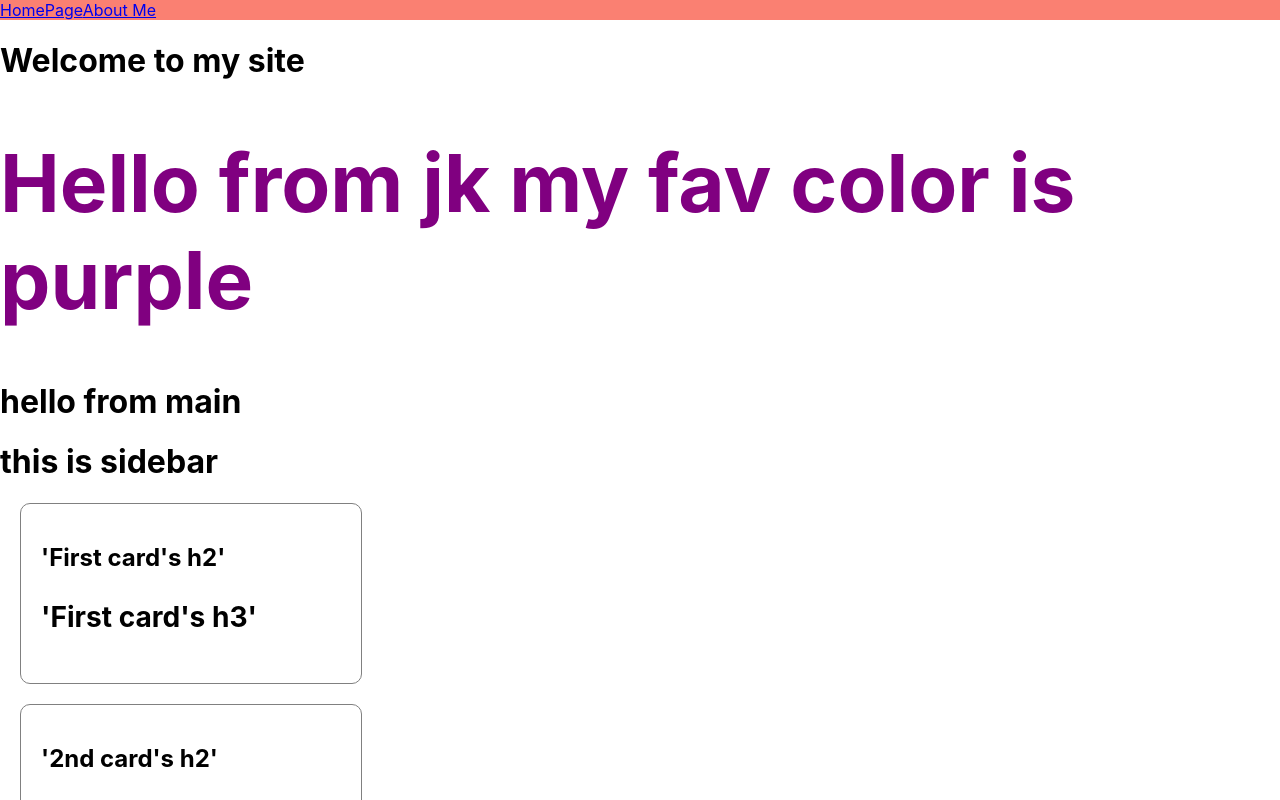
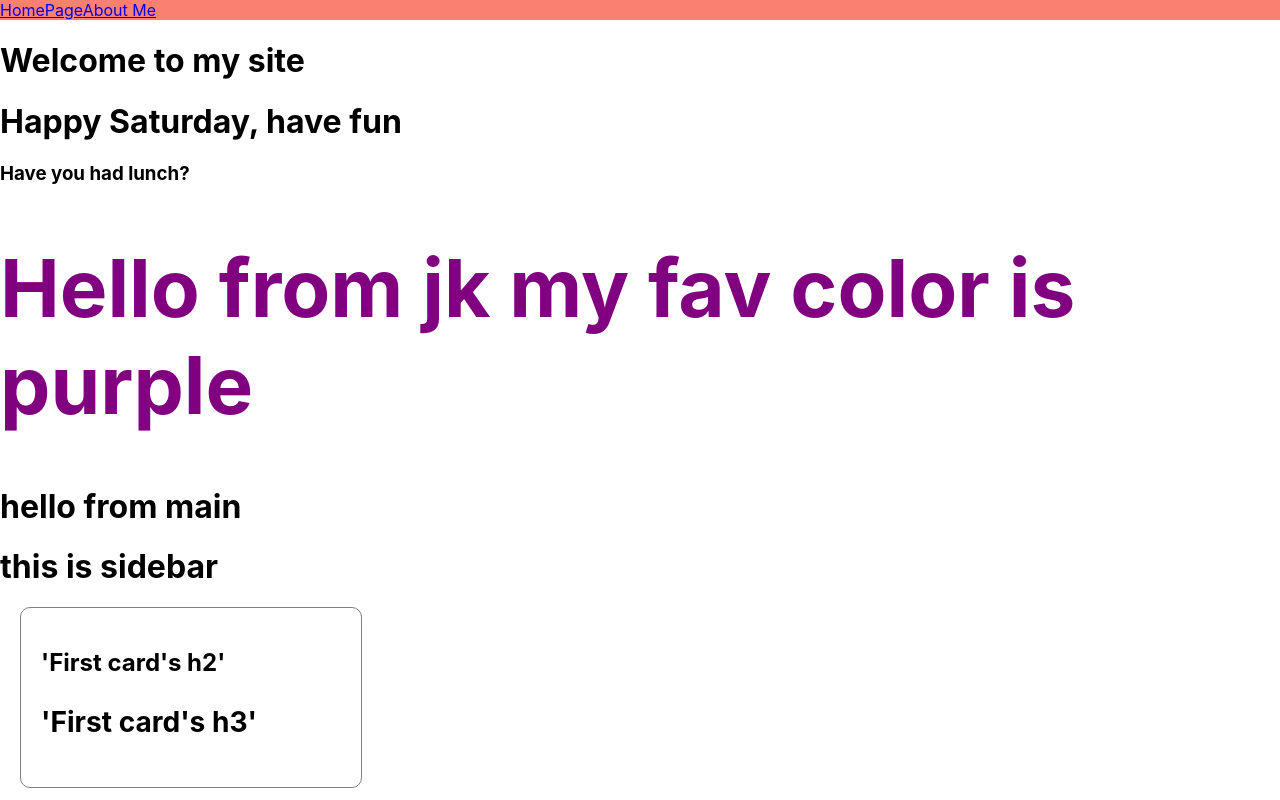
Before and after one commit to rihannas/Frontend-Projects, a React (Create React App) app in the folder Meta-Frontend/react/create_component/: page / in a window 1280 px wide. Shown: the top 800 px of the page. Built offline with nearby package versions, Linux system fonts and the light colour scheme.

Commit message:
conditional rendering

```diff
--- a/Meta-Frontend/react/create_component/src/App.js
+++ b/Meta-Frontend/react/create_component/src/App.js
@@ -19,6 +19,27 @@ function App() {
         {fruitName: 'apple', id: 2},
         {fruitName: 'plum', id: 3},
     ]);
+
+    const time = new Date()
+    const day = time.toLocaleString('en-us', {weekday:"long"})
+    const morning = time.getHours() >= 6 && time.getHours() <=12
+    let dayMessage
+
+    if (day.toLowerCase() === 'monday') {
+      dayMessage = `Happy ${day}`
+    } else if (day.toLowerCase() === 'tuesday'){
+      dayMessage = `Happy ${day}, 4 days to go`
+    } else if (day.toLowerCase() === 'wednesday'){
+      dayMessage = `Happy ${day}, half way there`
+    } else if (day.toLowerCase() === 'thurday'){
+      dayMessage = `Happy ${day}, start planning the weekend`
+    } else if (day.toLowerCase() === 'friday'){
+      dayMessage = `Happy ${day}, weekend is coming`
+    } else {
+      dayMessage = `Happy ${day}, have fun`
+    }
+
+
   return (
     <div>
       {/* nav bar making linking clickable */}
@@ -34,6 +55,11 @@ function App() {
           <Route path='/about-me' element={<AboutMe />}/>
       </Routes>
 
+      <h1>
+        {dayMessage}
+      </h1>
+
+      {morning ? <h3>Have you had breakfast?</h3> : <h3>Have you had lunch?</h3>}
 
 
       <Header name='jk' color='purple'/>
```
